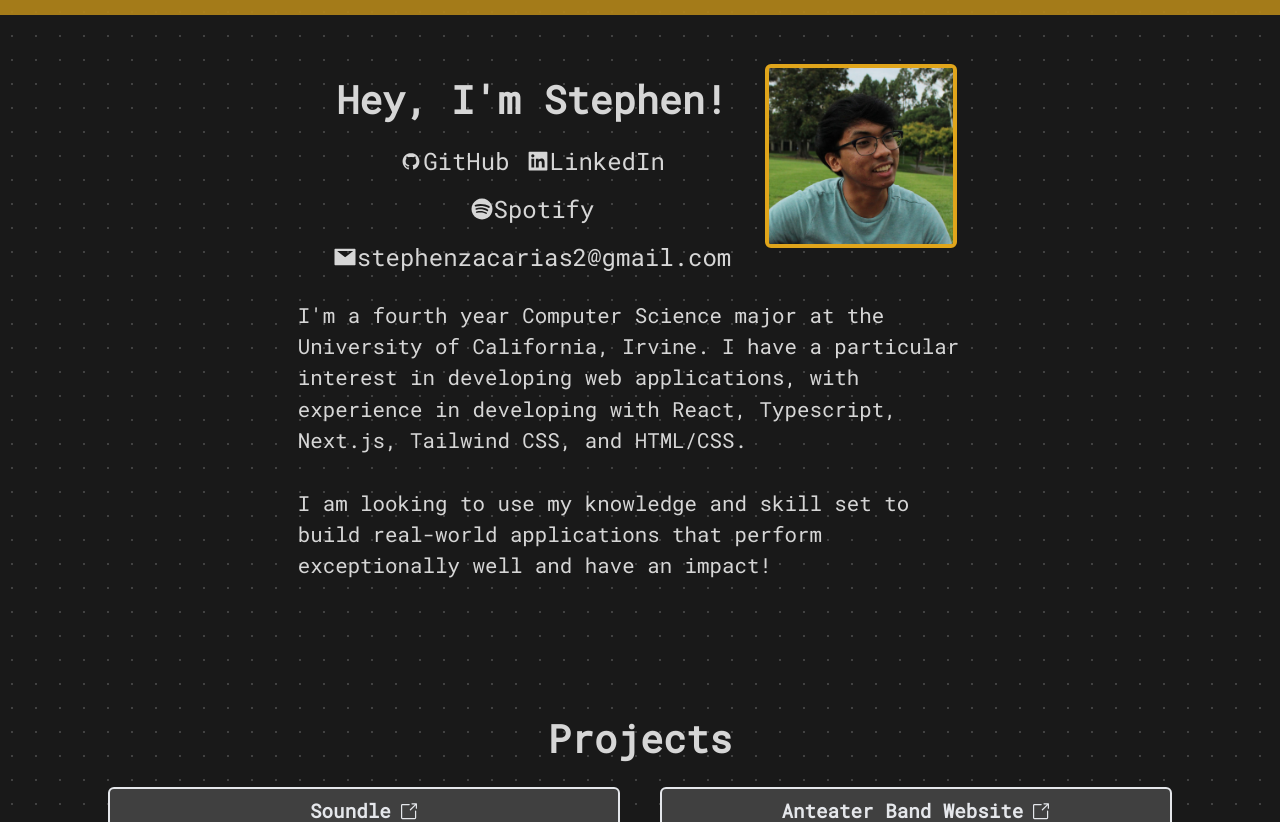
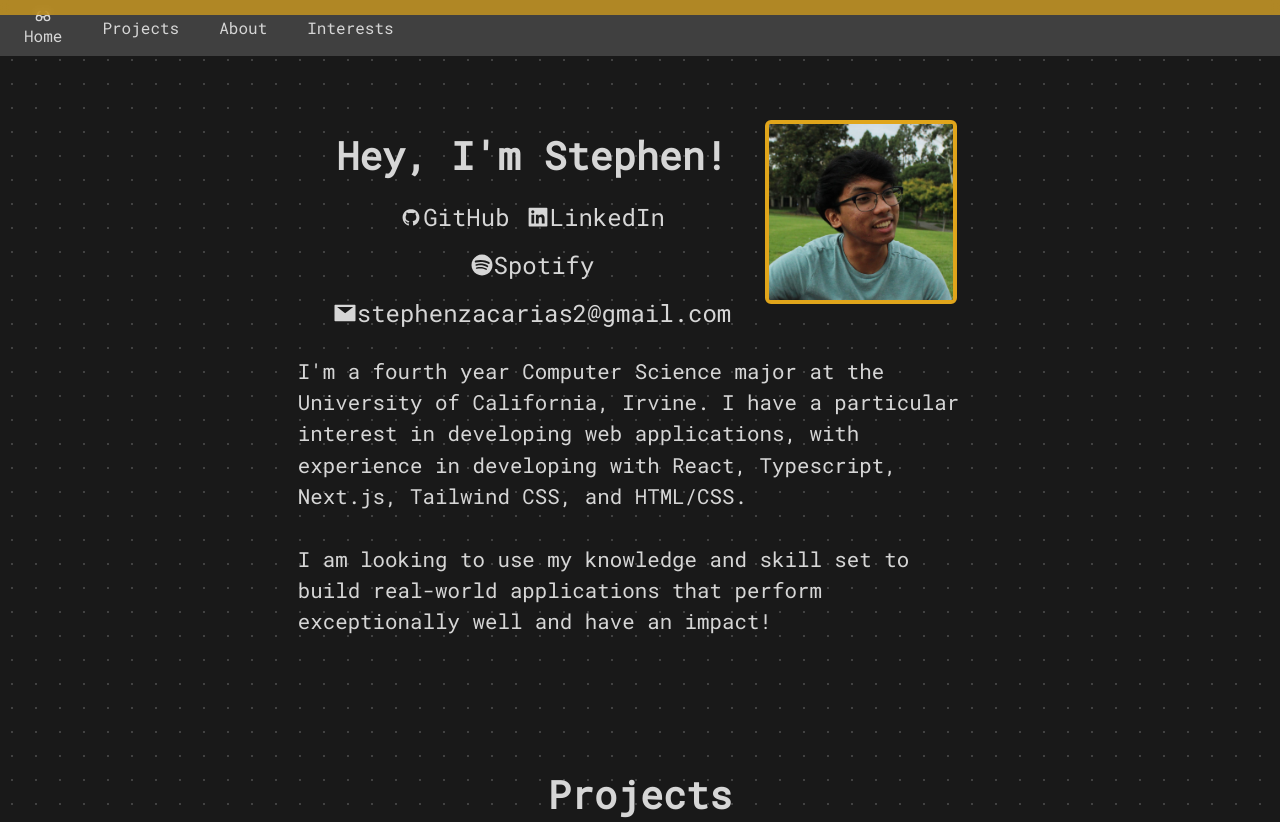
Before and after one commit to stephenzac/stephen-zacarias, a Next.js app: page / in a window 1280 px wide. Shown: the top 822 px of the page. Built offline with nearby package versions, Linux system fonts and the light colour scheme.

Commit message:
Create initial nav bar

```diff
--- a/src/app/layout.tsx
+++ b/src/app/layout.tsx
@@ -2,6 +2,7 @@ import type { Metadata } from "next";
 import { Roboto_Mono } from "next/font/google";
 import "./globals.css";
 import TopScrollBar from "../components/app/top-scroll-bar";
+import NavBar from "../components/app/nav-bar";
 
 const robotoMono = Roboto_Mono({ weight: "400", subsets: ["latin"] });
 
@@ -19,6 +20,7 @@ export default function RootLayout({
     <html lang="en">
       <body className={robotoMono.className} suppressHydrationWarning={true}>
         <TopScrollBar />
+        <NavBar />
         {children}
       </body>
     </html>
--- a/src/components/app/index.tsx
+++ /dev/null
@@ -1,5 +0,0 @@
-const NavBar: React.FC = () => {
-  return <></>;
-};
-
-export default NavBar;
--- /dev/null
+++ b/src/components/app/nav-bar/index.tsx
@@ -0,0 +1,31 @@
+"use client";
+import Link from "next/link";
+import NavBarContainer from "./nav-bar-container";
+import { LuGlasses } from "react-icons/lu";
+import { usePathname } from "next/navigation";
+
+const NavBar: React.FC = () => {
+  const navLinks = [
+    { href: "/", text: "Home" },
+    { href: "/projects", text: "Projects" },
+    { href: "/about", text: "About" },
+    { href: "/interests", text: "Interests" },
+  ];
+
+  const currentRoute = usePathname();
+
+  return (
+    <NavBarContainer>
+      {navLinks.map((linkData) => {
+        return (
+          <div key={linkData.href} className="flex flex-col items-center">
+            {currentRoute === linkData.href && <LuGlasses />}
+            <Link href={linkData.href}>{linkData.text}</Link>
+          </div>
+        );
+      })}
+    </NavBarContainer>
+  );
+};
+
+export default NavBar;
--- /dev/null
+++ b/src/components/app/nav-bar/nav-bar-container.tsx
@@ -0,0 +1,15 @@
+import { ReactNode } from "react";
+
+interface NavBarContainerProps {
+  children?: ReactNode;
+}
+
+const NavBarContainer: React.FC<NavBarContainerProps> = ({ children }) => {
+  return (
+    <nav className="flex flex-row items-center h-14 w-full gap-10 pl-6 bg-neutral-700">
+      {children}
+    </nav>
+  );
+};
+
+export default NavBarContainer;
```
Also changed, not shown: src/components/app/footer/index.tsx (renamed from src/components/app/footer.tsx), src/components/app/top-scroll-bar/index.tsx (renamed from src/components/app/top-scroll-bar.tsx).
